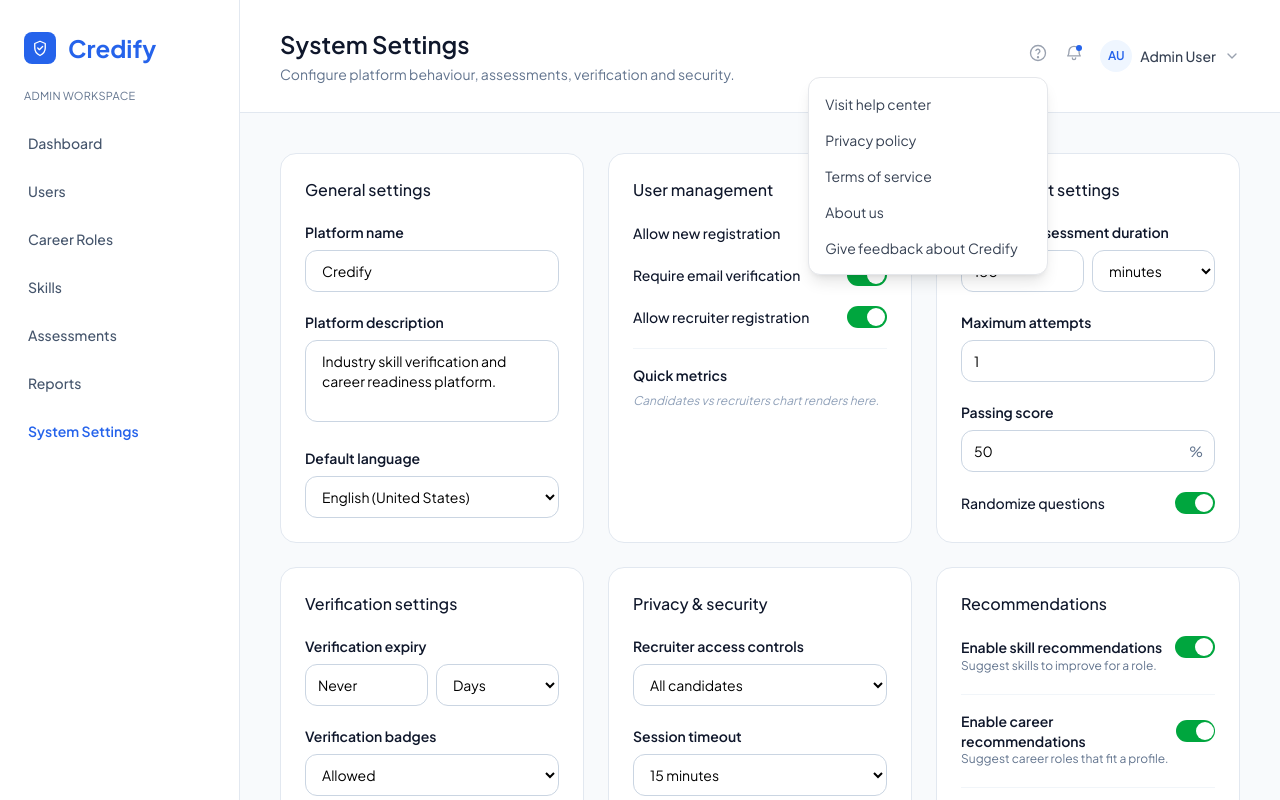
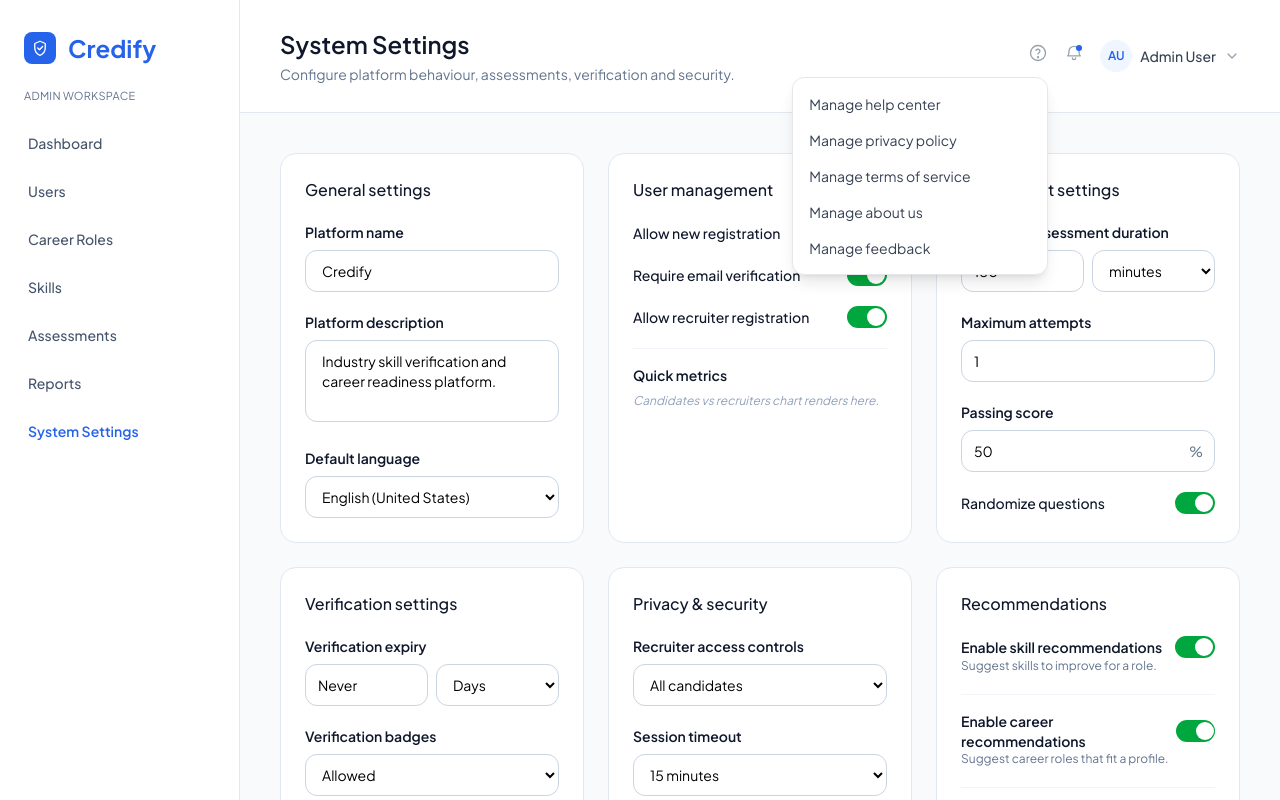
Before and after one commit to kaushalya4646/Credify-, a React (Vite) app in the folder client/: page /admin/settings in a window 1280 px wide. Both pictures are taken after a click on the button 1038 px from the left and 53 px from the top of the page. Shown: the top 800 px of the page. Built offline with nearby package versions, Linux system fonts and the light colour scheme.

Commit message:
Updated AdminSystemSettingPage

```diff
--- a/client/src/pages/AdminSystemSettingsPage.jsx
+++ b/client/src/pages/AdminSystemSettingsPage.jsx
@@ -140,12 +140,12 @@ export default function AdminSystemSettingsPage() {
                 </svg>
               </button>
               {openMenu === "help" && (
-                <div className="absolute right-0 top-full z-20 mt-2 w-60 rounded-xl border border-gray-200 bg-white py-2 shadow-lg">
-                  <a href="#" className="block px-4 py-2 text-sm text-gray-700 hover:bg-gray-50">Visit help center</a>
-                  <a href="#" className="block px-4 py-2 text-sm text-gray-700 hover:bg-gray-50">Privacy policy</a>
-                  <a href="#" className="block px-4 py-2 text-sm text-gray-700 hover:bg-gray-50">Terms of service</a>
-                  <a href="#" className="block px-4 py-2 text-sm text-gray-700 hover:bg-gray-50">About us</a>
-                  <a href="#" className="block px-4 py-2 text-sm text-gray-700 hover:bg-gray-50">Give feedback about Credify</a>
+                <div className="absolute right-0 top-full z-20 mt-2 w-64 rounded-xl border border-gray-200 bg-white py-2 shadow-lg">
+                  <Link to="/admin/help-center" className="block px-4 py-2 text-sm text-gray-700 hover:bg-gray-50">Manage help center</Link>
+                  <Link to="/admin/privacy-policy" className="block px-4 py-2 text-sm text-gray-700 hover:bg-gray-50">Manage privacy policy</Link>
+                  <Link to="/admin/terms-of-service" className="block px-4 py-2 text-sm text-gray-700 hover:bg-gray-50">Manage terms of service</Link>
+                  <Link to="/admin/about-us" className="block px-4 py-2 text-sm text-gray-700 hover:bg-gray-50">Manage about us</Link>
+                  <Link to="/admin/feedback" className="block px-4 py-2 text-sm text-gray-700 hover:bg-gray-50">Manage feedback</Link>
                 </div>
               )}
             </div>
```
